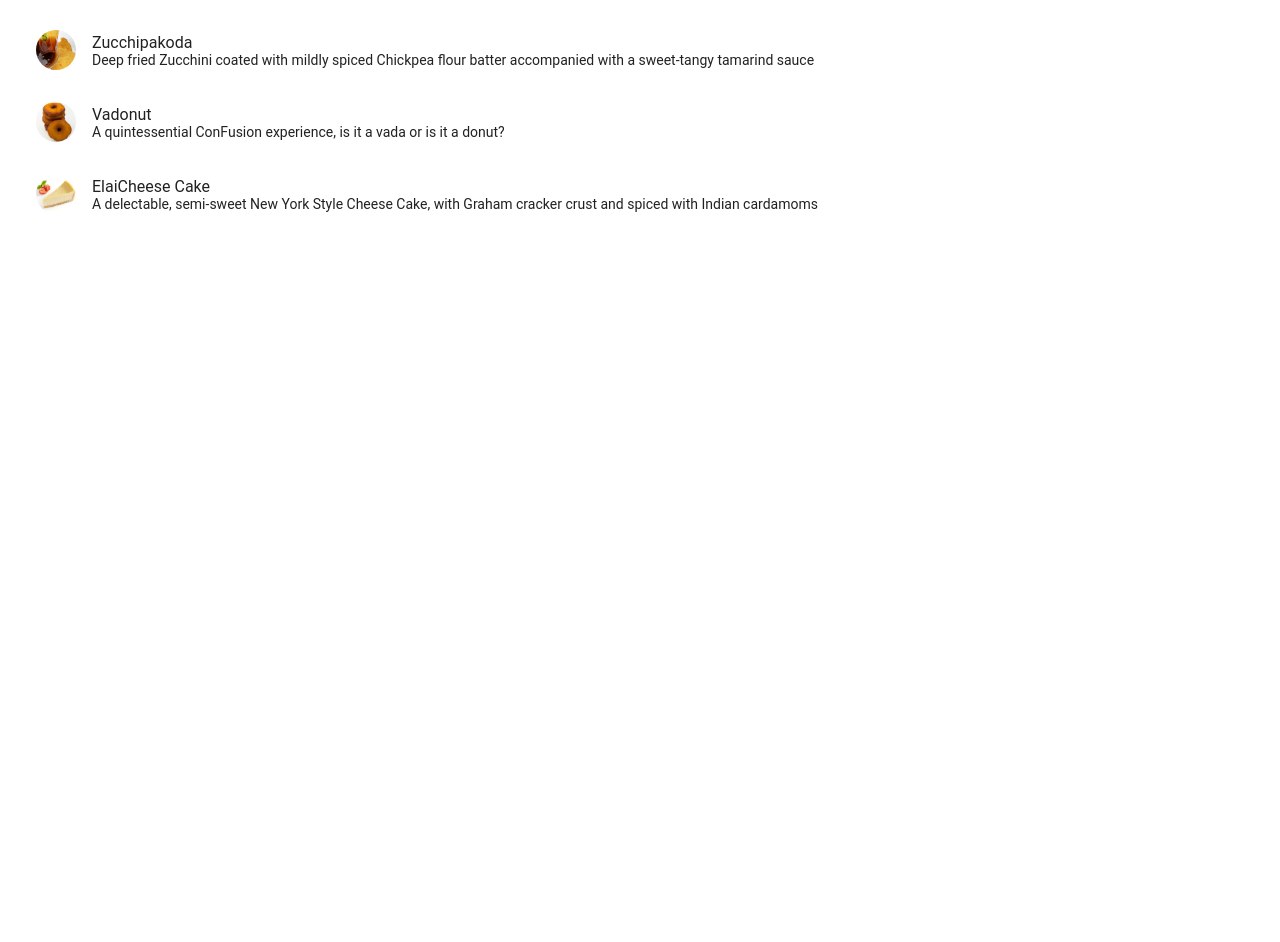
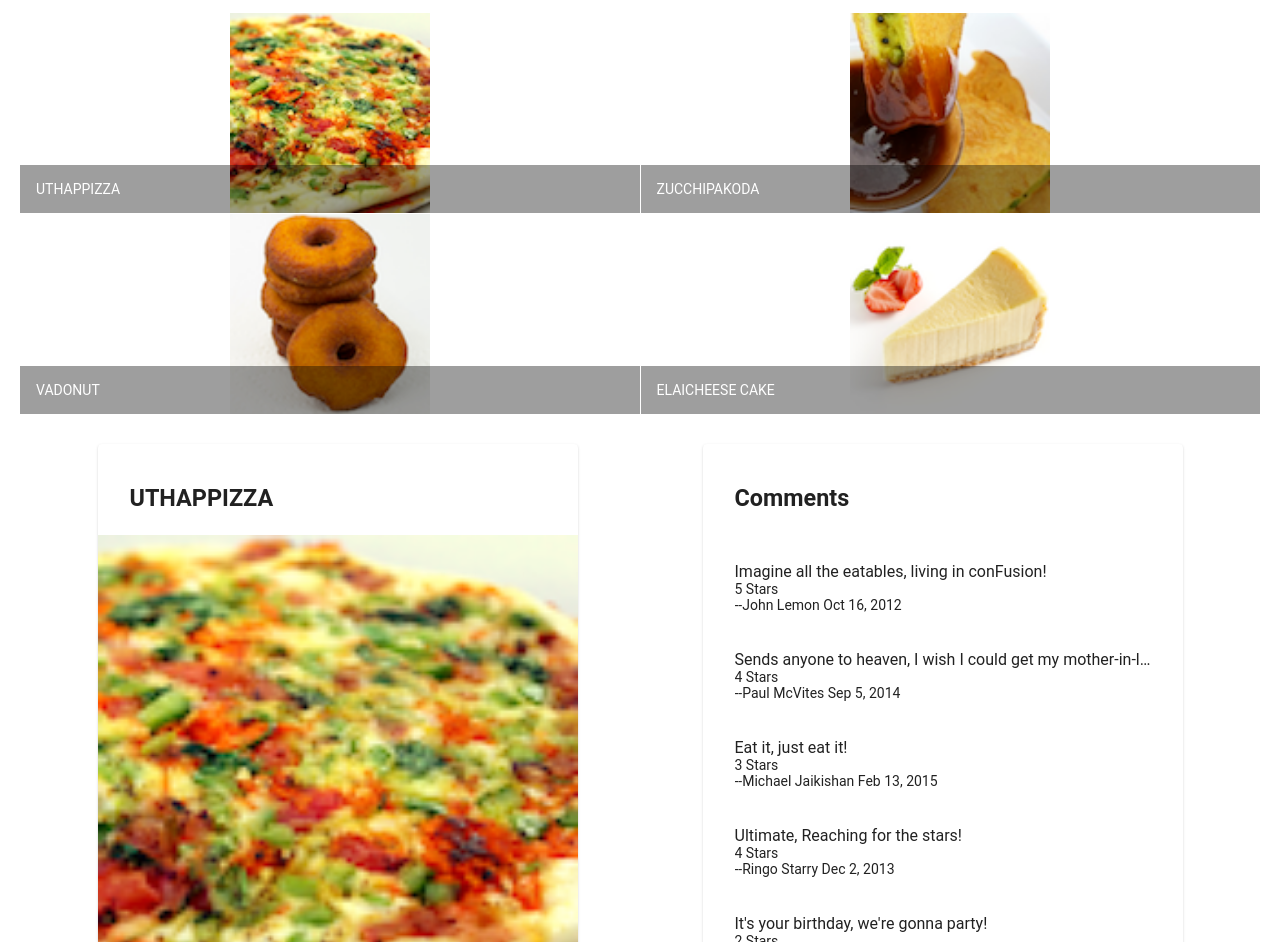
Before and after one commit to meiyindeng/Angular, an Angular app: page / in a window 1280 px wide. Shown: the part 150-1092 px from the top of the page. Before the commit the page ends 800 px from the top, so only its background shows below. Built offline with nearby package versions, Linux system fonts and the light colour scheme.

Commit message:
update comment rating in dishdetail

```diff
--- /dev/null
+++ b/src/app/dishdetail/dishdetail.component.html
@@ -0,0 +1,49 @@
+<div class="container"
+    fxLayout="row"
+    fxLayout.sm="column"
+    fxLayout.xs="column"
+    fxLayoutAlign.gt-md="space-around center"
+    fxLayoutGap="10px"
+    fxLayoutGap.xs="0">
+
+  <div fxFlex="40" *ngIf="dish">
+    <mat-card>
+      <mat-card-header>
+        <mat-card-title>
+          <h3>{{dish.name | uppercase}}</h3>
+        </mat-card-title>
+      </mat-card-header>
+      <img mat-card-image src={{dish.image}} alt={{dish.name}}>
+      <mat-card-content>
+        <p>{{dish.description}}</p>
+
+      </mat-card-content>
+      <mat-card-actions>
+        <button mat-button>LIKE</button>
+        <button mat-button>SHARE</button>
+      </mat-card-actions>
+    </mat-card>
+  </div>
+
+
+  <div fxFlex="40" fxFlexAlign="start" *ngIf="dish">
+    <mat-card>
+      <mat-card-header>
+        <mat-card-title>
+          <h3>Comments</h3>
+        </mat-card-title>
+      </mat-card-header>
+      <mat-card-content>
+        <mat-list>
+          <mat-list-item *ngFor="let comment of dish.comments">
+            <p matLine>{{comment.comment}}</p>
+            <p matLine>{{comment.rating}} Stars</p>
+            <p matLine>--{{comment.author}} {{comment.date | date}}</p>
+          </mat-list-item>
+
+        </mat-list>
+      </mat-card-content>
+    </mat-card>
+  </div>
+
+</div>
--- /dev/null
+++ b/src/app/dishdetail/dishdetail.component.ts
@@ -0,0 +1,65 @@
+import { Component, OnInit } from '@angular/core';
+
+
+
+const DISH = {
+  id: '0',
+  name: 'Uthappizza',
+  image: '/assets/images/uthappizza.png',
+  category: 'mains',
+  featured: true,
+  label: 'Hot',
+  price: '4.99',
+  // tslint:disable-next-line:max-line-length
+  description: 'A unique combination of Indian Uthappam (pancake) and Italian pizza, topped with Cerignola olives, ripe vine cherry tomatoes, Vidalia onion, Guntur chillies and Buffalo Paneer.',
+  comments: [
+    {
+        rating: 5,
+        comment: 'Imagine all the eatables, living in conFusion!',
+        author: 'John Lemon',
+        date: '2012-10-16T17:57:28.556094Z'
+    },
+    {
+        rating: 4,
+        comment: 'Sends anyone to heaven, I wish I could get my mother-in-law to eat it!',
+        author: 'Paul McVites',
+        date: '2014-09-05T17:57:28.556094Z'
+    },
+    {
+        rating: 3,
+        comment: 'Eat it, just eat it!',
+        author: 'Michael Jaikishan',
+        date: '2015-02-13T17:57:28.556094Z'
+    },
+    {
+        rating: 4,
+        comment: 'Ultimate, Reaching for the stars!',
+        author: 'Ringo Starry',
+        date: '2013-12-02T17:57:28.556094Z'
+    },
+    {
+        rating: 2,
+        comment: 'It\'s your birthday, we\'re gonna party!',
+        author: '25 Cent',
+        date: '2011-12-02T17:57:28.556094Z'
+    }
+    ]
+};
+
+
+
+@Component({
+  selector: 'app-dishdetail',
+  templateUrl: './dishdetail.component.html',
+  styleUrls: ['./dishdetail.component.scss']
+})
+export class DishdetailComponent implements OnInit {
+
+    dish = DISH;
+    constructor() { }
+    ngOnInit() {
+    }
+
+
+
+}
--- a/src/app/menu/menu.component.html
+++ b/src/app/menu/menu.component.html
@@ -1,14 +1,29 @@
 <div class="container"
-  fxLayout="column"
-  fxLayoutGap="10px">
+     fxLayout="column"
+     fxLayoutGap="10px">
 
-  <mat-list fxFlex>
-    <mat-list-item *ngFor="let dish of dishes">
-        <img matListAvatar src={{dish.image}} alt={{dish.name}}>
-        <h1 matLine> {{dish.name}} </h1>
-        <p matLine>
-            <span> {{dish.description}} </span>
-        </p>
-    </mat-list-item>
-  </mat-list>
+  <div fxFlex>
+    <div>
+      <h3>Menu</h3>
+      <hr>
+    </div>
+  </div>
+
+  <div fxFlex>
+    <mat-grid-list cols="2" rowHeight="200px">
+      <mat-grid-tile *ngFor="let dish of dishes">
+        <img height="200px" src={{dish.image}} alt={{dish.name}}>
+        <mat-grid-tile-footer>
+          <h1>{{dish.name | uppercase}}</h1>
+        </mat-grid-tile-footer>
+      </mat-grid-tile>
+    </mat-grid-list>
+  </div>
+
+
+  <div fxFlex *ngIf="selectedDish">
+    <app-dishdetail></app-dishdetail>
+
+  </div>
+
 </div>
--- a/src/app/menu/menu.component.ts
+++ b/src/app/menu/menu.component.ts
@@ -1,14 +1,9 @@
 import { Component, OnInit } from '@angular/core';
 import { Dish } from '../shared/dish';
 
-@Component({
-  selector: 'app-menu',
-  templateUrl: './menu.component.html',
-  styleUrls: ['./menu.component.scss']
-})
-export class MenuComponent implements OnInit {
 
-  dishes: Dish[] = [
+
+const DISHES: Dish[] = [
   {
     id: '0',
     name: 'Uthappizza',
@@ -52,6 +47,16 @@
   }
 ];
 
+@Component({
+  selector: 'app-menu',
+  templateUrl: './menu.component.html',
+  styleUrls: ['./menu.component.scss']
+})
+
+export class MenuComponent implements OnInit {
+  dishes = DISHES;
+  selectedDish = DISHES[0];
+
   constructor() { }
 
   ngOnInit() {
```
Also changed, not shown: src/app/app.module.ts (+14 -2 lines), src/app/dishdetail/dishdetail.component.scss (added), 1 other file (tests, documents, lock files or other folders). Lines whose indentation alone changed are shown as unchanged.
